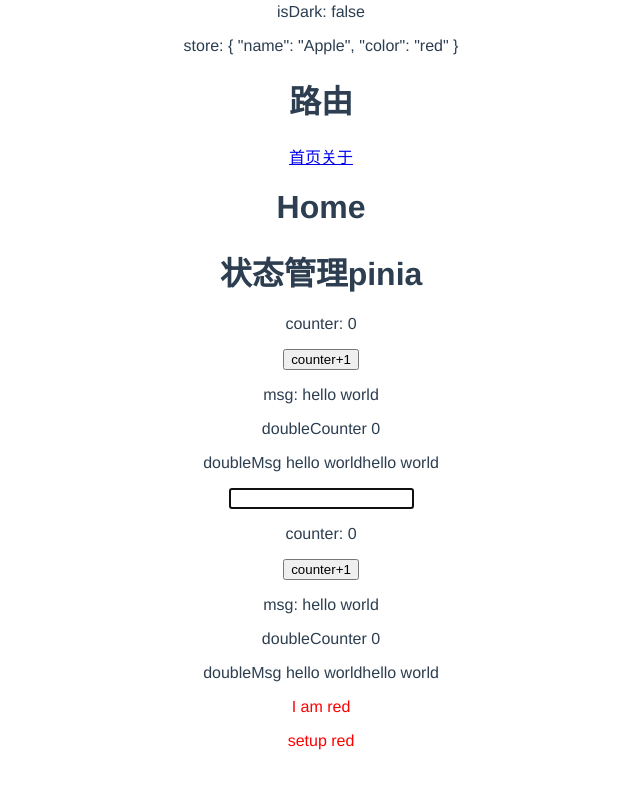
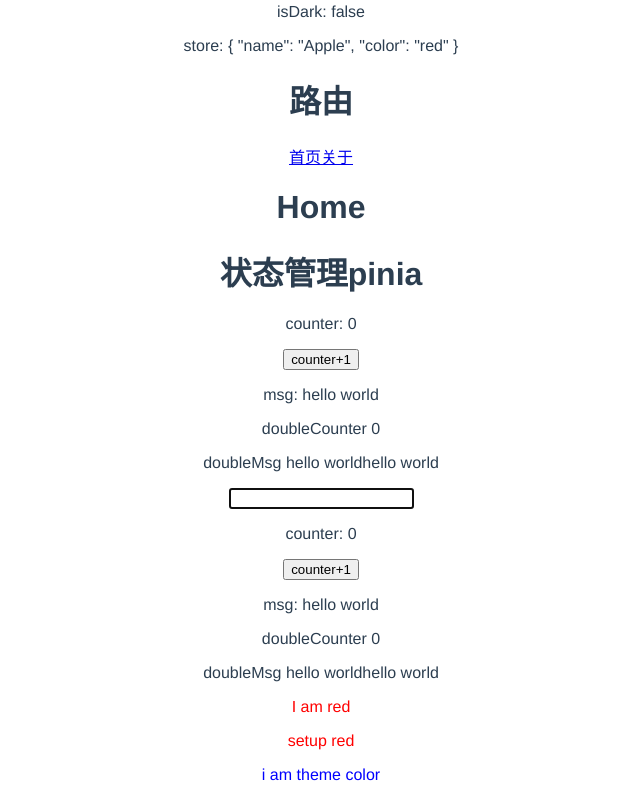
Before and after one commit to Talentjun/Vite-Vue3, a Vue app: page /#/home in a window 1280 px wide. Shown: the part 1772-2572 px from the top of the page, without its empty margins (319-959 px from the left). Before the commit the page ends 2538 px from the top, so only its background shows below. Built offline with nearby package versions, Linux system fonts and the light colour scheme.

Commit message:
feat: use cssmodule

```diff
--- a/index.html
+++ b/index.html
@@ -1,13 +1,16 @@
 <!DOCTYPE html>
 <html lang="en">
+
 <head>
   <meta charset="UTF-8" />
   <link rel="icon" href="/favicon.ico" />
   <meta name="viewport" content="width=device-width, initial-scale=1.0" />
-    <title>Vite App</title>
+  <title>Vue3</title>
 </head>
+
 <body>
   <div id="app"></div>
   <script type="module" src="/src/main.js"></script>
 </body>
+
 </html>
--- a/src/components/CssModule.vue
+++ b/src/components/CssModule.vue
@@ -3,11 +3,19 @@
   <p :class="classes.red">I am red</p>
 
   <p :class="css.red">setup red</p>
+
+  <p class="text">i am theme color</p>
 </template>
 
 <style module="classes">
 .red {
   color: red;
+}
+</style>
+
+<style scoped>
+.text {
+  color: v-bind('theme.color');
 }
 </style>
 
@@ -23,4 +31,8 @@
 import { useCssModule } from 'vue'
 const css = useCssModule('classes')
 console.log('useCssModule', css.red) // 已经转换好的css 转换好的_red_xad9b_2
+
+const theme = {
+  color: 'blue',
+}
 </script>
```
Lines whose indentation alone changed are shown as unchanged.
